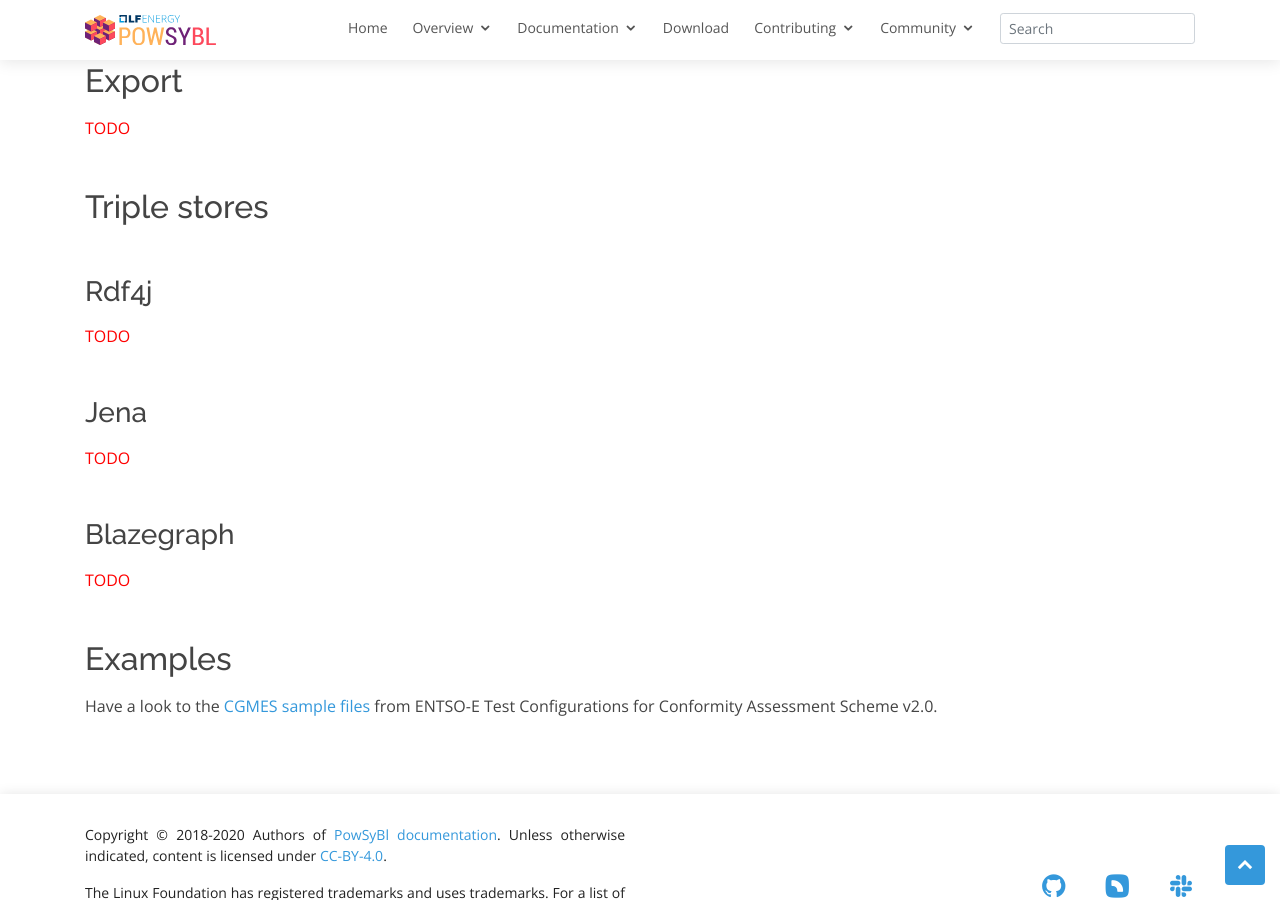
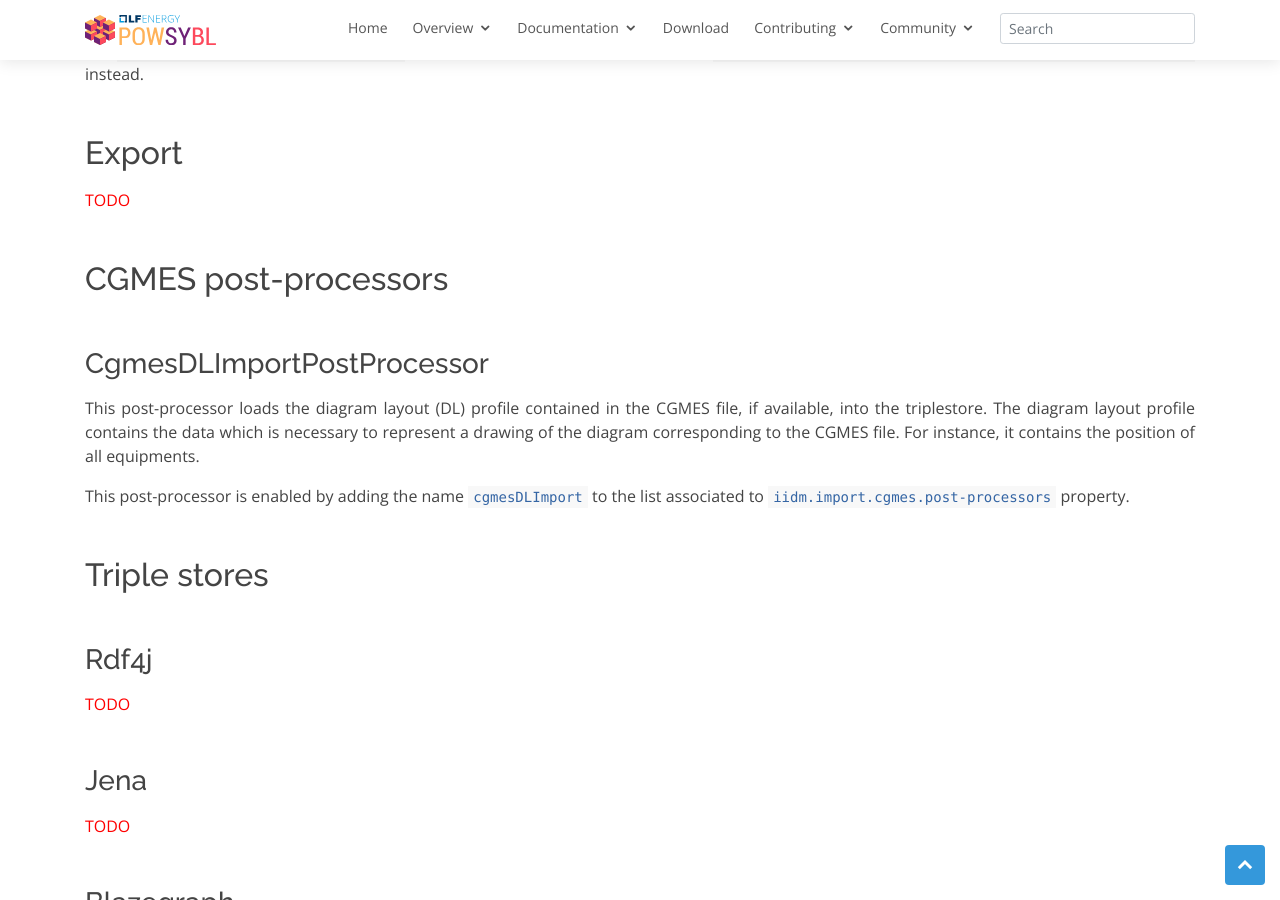
Before and after one commit to powsybl/powsybl.github.io, a Jekyll site: the page built from pages/documentation/grid/formats/cim-cgmes.md, in a window 1280 px wide and 900 px high, scrolled down 2686 px. Built offline with Jekyll 4.4.1, drawn with Linux system fonts in a browser that asks for light colours; our own code applies the rules of GitHub Pages for plain Markdown files; some of the changed text lies outside the part shown.

Commit message:
Adding a brief description of existing CGMES post-processor
Signed-off-by: Florian Dupuy <florian.dupuy@rte-france.com>

```diff
--- a/pages/documentation/grid/formats/cim-cgmes.md
+++ b/pages/documentation/grid/formats/cim-cgmes.md
@@ -46,7 +46,9 @@
 The `iidm.import.cgmes.create-busbar-section-for-every-connectivity-node` property is an optional property that defines if the CGMES importer creates an [IIDM Busbar Section](../model/index.md#busbar-section) for each CGMES connectivity node. Its default value is `false`.
 
 **iidm.import.cgmes.post-processors**
-The `iidm.import.cgmes.post-processors` property is an optional property that defines all the CGMES post-processors which are to be activated after import. By default, it is an empty list.
+The `iidm.import.cgmes.post-processors` property is an optional property that defines all the CGMES post-processors which are to be activated after import.
+By default, it is an empty list.
+One implementation of such a post-processor is available in PowSyBl in the [powsybl-single-line-diagram](../../developer/repositories/powsybl-single-line-diagram.md) repository, named [CgmesDLImportPostProcessor](#CgmesDLImportPostProcessor).
 
 **iidm.import.cgmes.powsybl-triplestore**
 The `iidm.import.cgmes.powsybl-triplestore` property is an optional property that defines which triplestore implementation is used. PowSyBl supports the [RDF4J](#rdf4j), [Jena](#jena) and [Blazegraph](#blazegraph) triplestore implementations. This property has `rdf4j` as default value.
@@ -80,6 +82,16 @@
 ## Export
 <span style="color: red">TODO</span>
 
+## CGMES post-processors
+
+### CgmesDLImportPostProcessor
+This post-processor loads the diagram layout (DL) profile contained in the CGMES file, if available, into the triplestore.
+The diagram layout profile contains the data which is necessary to represent a drawing of the diagram corresponding to the CGMES file.
+For instance, it contains the position of all equipments.
+
+This post-processor is enabled by adding the name `cgmesDLImport` to the list associated to `iidm.import.cgmes.post-processors` property.
+
+
 ## Triple stores
 
 ### Rdf4j
```
